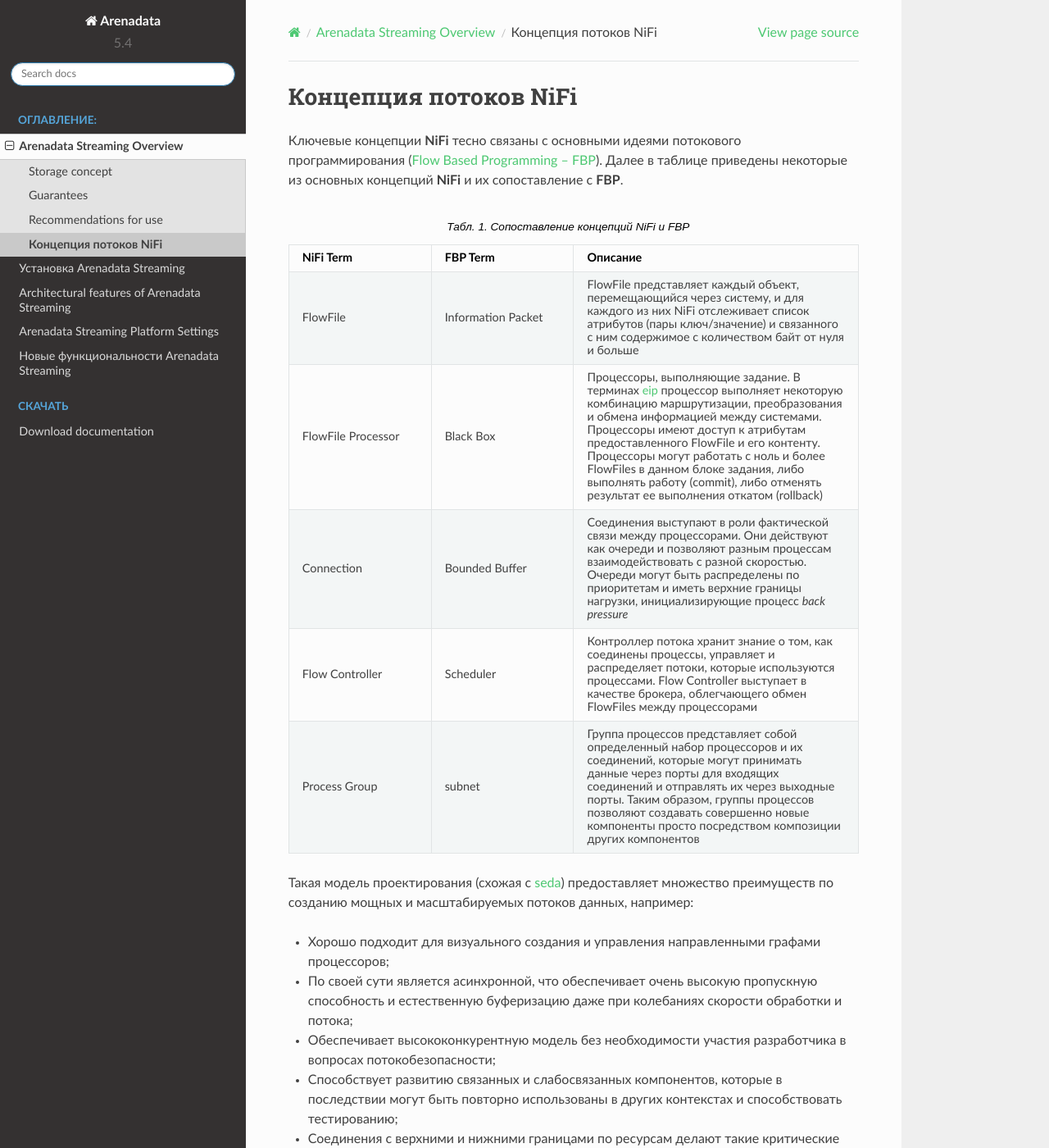
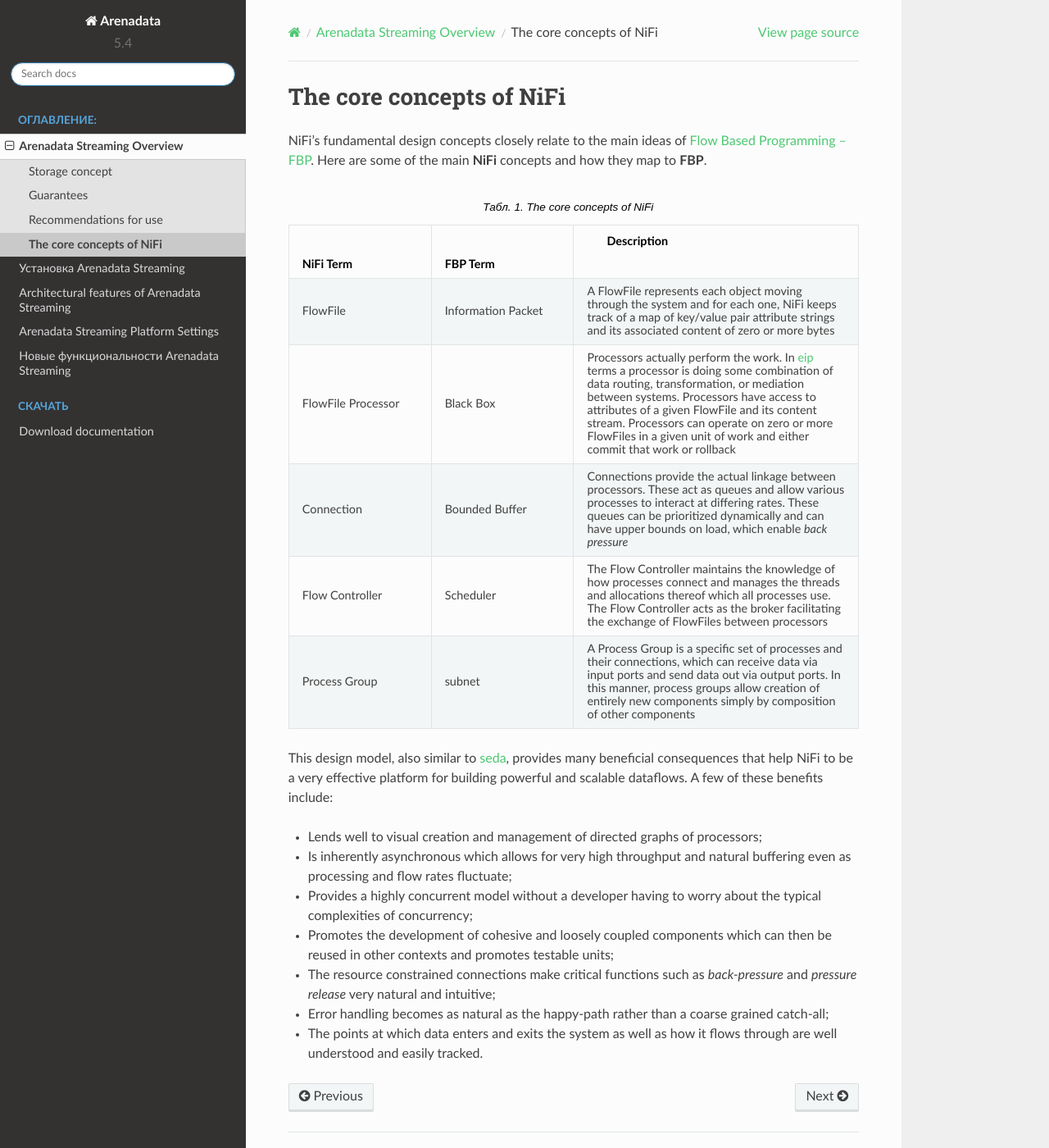
Before and after one commit to arenadata/docs_ads, a Sphinx documentation site: the page built from source/Intro/core.rst, in a window 1280 px wide and 1400 px high. Shown: the whole window at 82% size. Built offline with Sphinx 7.4.7 and the Read the Docs theme 2.0.0, drawn with Linux system fonts in a browser that asks for light colours; pages that are not in the unit, such as notebooks, are missing from menus; some of the changed text lies outside the part shown.

Commit message:
Update core.rst

```diff
--- a/source/Intro/core.rst
+++ b/source/Intro/core.rst
@@ -1,24 +1,24 @@
-Концепция потоков NiFi
-=======================
+The core concepts of NiFi
+==========================
 
-Ключевые концепции **NiFi** тесно связаны с основными идеями потокового программирования (`Flow Based Programming -- FBP <https://en.wikipedia.org/wiki/Flow-based_programming#Concepts>`_). Далее в таблице приведены некоторые из основных концепций **NiFi** и их сопоставление с **FBP**.
+NiFi’s fundamental design concepts closely relate to the main ideas of `Flow Based Programming -- FBP <https://en.wikipedia.org/wiki/Flow-based_programming#Concepts>`_. Here are some of the main **NiFi** concepts and how they map to **FBP**.
 
-.. csv-table:: Сопоставление концепций NiFi и FBP
-   :header: "NiFi Term", "FBP Term", "Описание"
+.. csv-table:: The core concepts of NiFi
+   :header: "NiFi Term", "FBP Term", "	Description"
    :widths: 25, 25, 50
 
-   "FlowFile", "Information Packet", "FlowFile представляет каждый объект, перемещающийся через систему, и для каждого из них NiFi отслеживает список атрибутов (пары ключ/значение) и связанного с ним содержимое с количеством байт от нуля и больше"
-   "FlowFile Processor", "Black Box", "Процессоры, выполняющие задание. В терминах `eip <https://www.enterpriseintegrationpatterns.com/>`_ процессор выполняет некоторую комбинацию маршрутизации, преобразования и обмена информацией между системами. Процессоры имеют доступ к атрибутам предоставленного FlowFile и его контенту. Процессоры могут работать с ноль и более FlowFiles в данном блоке задания, либо выполнять работу (commit), либо отменять результат ее выполнения откатом (rollback)"
-   "Connection", "Bounded Buffer", "Соединения выступают в роли фактической связи между процессорами. Они действуют как очереди и позволяют разным процессам взаимодействовать с разной скоростью. Очереди могут быть распределены по приоритетам и иметь верхние границы нагрузки, инициализирующие процесс *back pressure*"
-   "Flow Controller", "Scheduler", "Контроллер потока хранит знание о том, как соединены процессы, управляет и распределяет потоки, которые используются процессами. Flow Controller выступает в качестве брокера, облегчающего обмен FlowFiles между процессорами"
-   "Process Group", "subnet", "Группа процессов представляет собой определенный набор процессоров и их соединений, которые могут принимать данные через порты для входящих соединений и отправлять их через выходные порты. Таким образом, группы процессов позволяют создавать совершенно новые компоненты просто посредством композиции других компонентов"
+   "FlowFile", "Information Packet", "A FlowFile represents each object moving through the system and for each one, NiFi keeps track of a map of key/value pair attribute strings and its associated content of zero or more bytes"
+   "FlowFile Processor", "Black Box", "Processors actually perform the work. In `eip <https://www.enterpriseintegrationpatterns.com/>`_ terms a processor is doing some combination of data routing, transformation, or mediation between systems. Processors have access to attributes of a given FlowFile and its content stream. Processors can operate on zero or more FlowFiles in a given unit of work and either commit that work or rollback"
+   "Connection", "Bounded Buffer", "Connections provide the actual linkage between processors. These act as queues and allow various processes to interact at differing rates. These queues can be prioritized dynamically and can have upper bounds on load, which enable *back pressure*"
+   "Flow Controller", "Scheduler", "The Flow Controller maintains the knowledge of how processes connect and manages the threads and allocations thereof which all processes use. The Flow Controller acts as the broker facilitating the exchange of FlowFiles between processors"
+   "Process Group", "subnet", "A Process Group is a specific set of processes and their connections, which can receive data via input ports and send data out via output ports. In this manner, process groups allow creation of entirely new components simply by composition of other components"
 
-Такая модель проектирования (схожая с `seda <https://www.mdw.la/papers/seda-sosp01.pdf>`_) предоставляет множество преимуществ по созданию мощных и масштабируемых потоков данных, например:
+This design model, also similar to `seda <https://www.mdw.la/papers/seda-sosp01.pdf>`_, provides many beneficial consequences that help NiFi to be a very effective platform for building powerful and scalable dataflows. A few of these benefits include:
 
-+ Хорошо подходит для визуального создания и управления направленными графами процессоров;
-+ По своей сути является асинхронной, что обеспечивает очень высокую пропускную способность и естественную буферизацию даже при колебаниях скорости обработки и потока;
-+ Обеспечивает высококонкурентную модель без необходимости участия разработчика в вопросах потокобезопасности;
-+ Способствует развитию связанных и слабосвязанных компонентов, которые в последствии могут быть повторно использованы в других контекстах и способствовать тестированию;
-+ Соединения с верхними и нижними границами по ресурсам делают такие критические функции, как *back pressure* и *pressure release*, закономерными и интуитивно понятными;
-+ Обработка ошибок становится ожидаемым результатом успешного выполения конкретного сценария процесса (happy-path), а не catch-all;
-+ Точки входа и выхода данных, а также перемещение потоков в системе, понятны и легко отслеживаются.
++ Lends well to visual creation and management of directed graphs of processors;
++ Is inherently asynchronous which allows for very high throughput and natural buffering even as processing and flow rates fluctuate;
++ Provides a highly concurrent model without a developer having to worry about the typical complexities of concurrency;
++ Promotes the development of cohesive and loosely coupled components which can then be reused in other contexts and promotes testable units;
++ The resource constrained connections make critical functions such as *back-pressure* and *pressure release* very natural and intuitive;
++ Error handling becomes as natural as the happy-path rather than a coarse grained catch-all;
++ The points at which data enters and exits the system as well as how it flows through are well understood and easily tracked.
```
